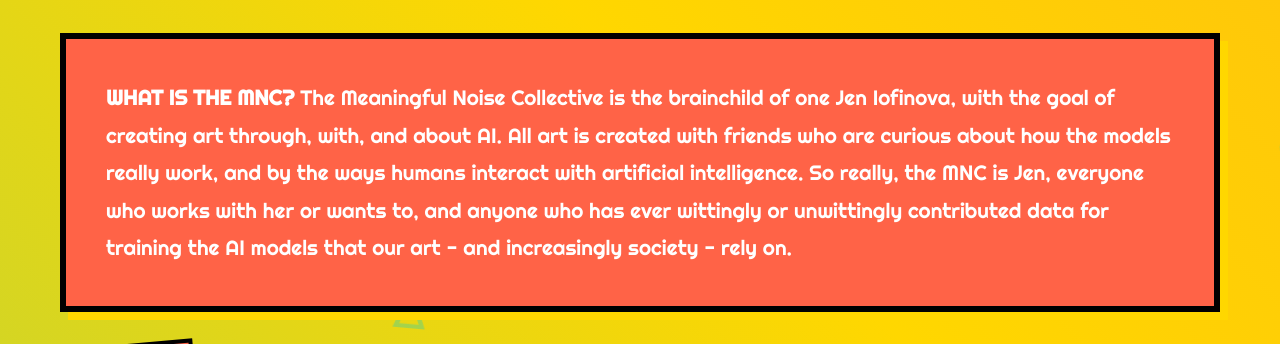
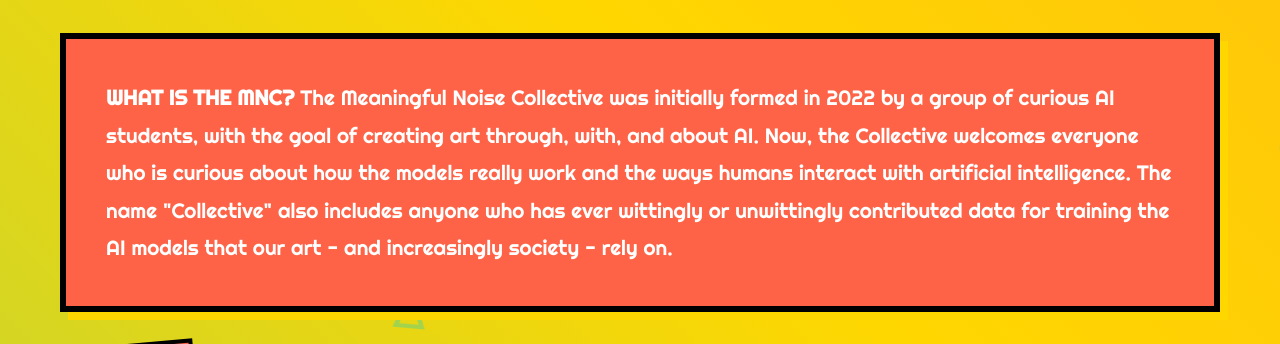
Before and after one commit to meaningfulnoise/meaningfulnoise.github.io, a plain HTML site: page index.html in a window 1280 px wide. Shown: the part 419-763 px from the top of the page. Drawn offline with Linux system fonts and the light colour scheme.

Commit message:
Revise MNC description for clarity and inclusivity
Updated the description of the Meaningful Noise Collective to reflect its formation and inclusivity.

```diff
--- a/index.html
+++ b/index.html
@@ -430,10 +430,10 @@
         </header>
 
         <div class="manifesto">
-            <strong>WHAT IS THE MNC?</strong> The Meaningful Noise Collective is the brainchild of one Jen Iofinova, with
-            the goal of creating art through, with, and about AI. All art is created with friends who are curious about
-            how the models really work, and by the ways humans interact with artificial intelligence. So really,
-            the MNC is Jen, everyone who works with her or wants to, and anyone who has ever wittingly or unwittingly
+            <strong>WHAT IS THE MNC?</strong> The Meaningful Noise Collective was initially formed in 2022 by a group of curious AI students, with
+            the goal of creating art through, with, and about AI. Now, the Collective welcomes everyone who is curious about
+            how the models really work and the ways humans interact with artificial intelligence.
+            The name "Collective" also includes anyone who has ever wittingly or unwittingly
             contributed data for training the AI models that our art - and increasingly society - rely on.
         </div>
 
@@ -475,7 +475,7 @@
                                 Recent advances across the field of machine learning have created a world in which the
                                 existent, publicly available models, training tools, and compute enable unprecedented
                                 access to model building and deployment. This development creates a number of
-                                well-documented novel dangers, it also presents also an opportunity for relatively
+                                well-documented novel dangers, it also presents an opportunity for relatively
                                 under-resourced artistic cooperatives and even individual artists, to create interactive
                                 and performance art outside of the scope we conventionally see in the “AI Art” community
                                 today. Inspired by this development, this work argues for the artistic merit of expanding
```
